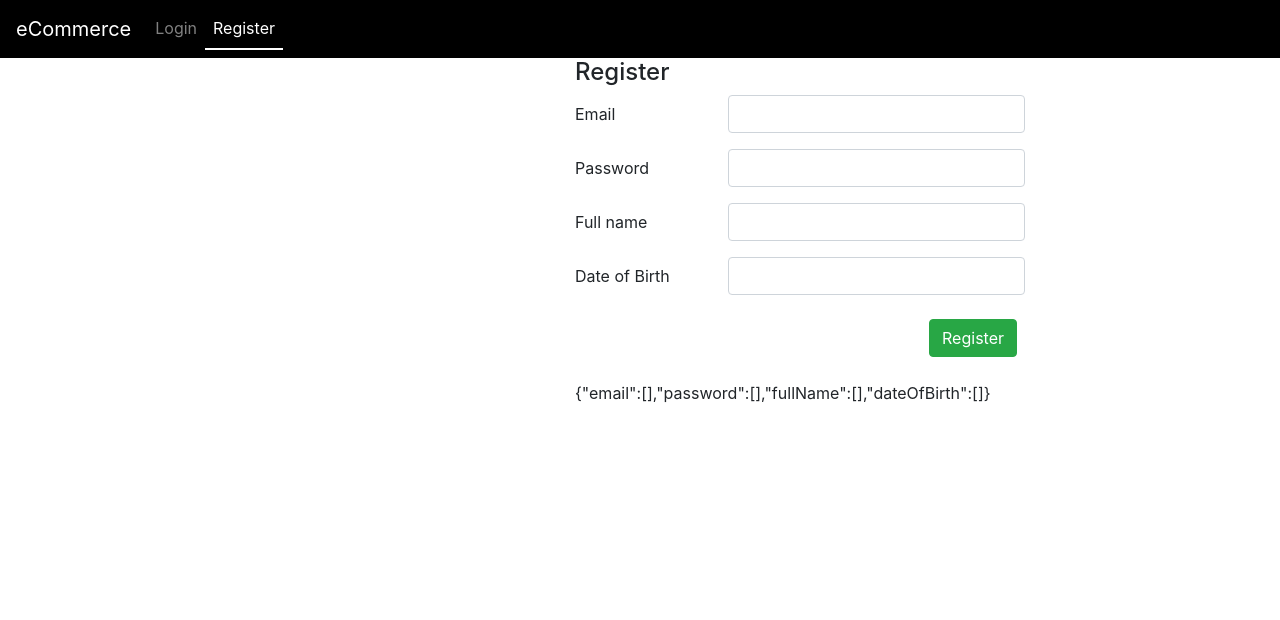
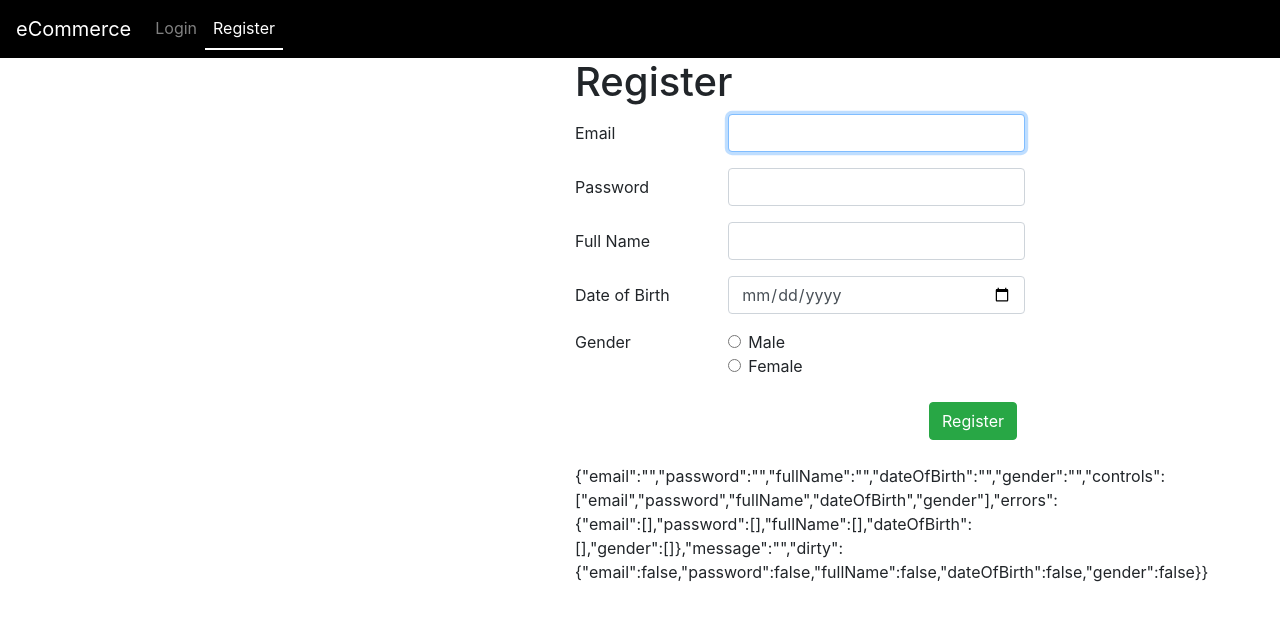
Before and after one commit to Ivan-Slavkovic/React_Udemy, a React (Create React App) app: page /#/register in a window 1280 px wide. Shown: the top 620 px of the page. Built offline with nearby package versions, Linux system fonts and the light colour scheme.

Commit message:
Adding gender and checking if the forms are dirty

```diff
--- a/src/App.js
+++ b/src/App.js
@@ -70,4 +70,4 @@ export default class App extends Component {
     this.setState({ isLoggedIn: status });
   };
 }
-// end of chapter 9 part 2
+// end of chapter 10 part 4
--- a/src/Registration.jsx
+++ b/src/Registration.jsx
@@ -8,14 +8,23 @@ class Register extends Component {
       password: "",
       fullName: "",
       dateOfBirth: "",
-      controls: ["email", "password", "fullName", "dateOfBirth"],
+      gender: "",
+      controls: ["email", "password", "fullName", "dateOfBirth", "gender"],
       errors: {
         email: [],
         password: [],
         fullName: [],
         dateOfBirth: [],
+        gender: [],
       },
       message: "",
+      dirty: {
+        email: false,
+        password: false,
+        fullName: false,
+        dateOfBirth: false,
+        gender: false,
+      },
     };
   }
 
@@ -23,8 +32,9 @@ class Register extends Component {
     return (
       <div className="row">
         <div className="col-lg-6 mx-auto">
-          <h4>Register</h4>
-          {/*Email starts*/}
+          <h1>Register</h1>
+
+          {/* email starts */}
           <div className="form-group form-row">
             <label className="col-lg-4 col-form-label" htmlFor="email">
               Email
@@ -34,74 +44,171 @@ class Register extends Component {
                 type="text"
                 id="email"
                 className="form-control"
+                autoFocus="autofocus"
                 value={this.state.email}
                 onChange={(event) => {
-                  this.setState({ email: event.target.value }, this.validate);
+                  let dirty = this.state.dirty;
+                  dirty.email = true;
+                  this.setState(
+                    { email: event.target.value, dirty: dirty },
+                    this.validate
+                  );
+                }}
+                onBlur={(event) => {
+                  let dirty = this.state.dirty;
+                  dirty.email = true;
+                  this.setState({ dirty: dirty }, this.validate);
                 }}
               />
             </div>
           </div>
-          {/*Email ends*/}
+          {/* email ends */}
 
-          {/*password starts*/}
+          {/* password starts */}
           <div className="form-group form-row">
             <label className="col-lg-4 col-form-label" htmlFor="password">
               Password
             </label>
             <div className="col-lg-8">
               <input
-                type="text"
+                type="password"
                 id="password"
                 className="form-control"
-                value={this.state.email}
+                value={this.state.password}
                 onChange={(event) => {
+                  let dirty = this.state.dirty;
+                  dirty.password = true;
+
                   this.setState(
-                    { password: event.target.value },
+                    { password: event.target.value, dirty: dirty },
                     this.validate
                   );
+                }}
+                onBlur={(event) => {
+                  let dirty = this.state.dirty;
+                  dirty.password = true;
+                  this.setState({ dirty: dirty }, this.validate);
                 }}
               />
             </div>
           </div>
-          {/*Password ends*/}
+          {/* password ends */}
 
-          {/*FullName starts*/}
+          {/* fullName starts */}
           <div className="form-group form-row">
             <label className="col-lg-4 col-form-label" htmlFor="fullName">
-              Full name
+              Full Name
             </label>
             <div className="col-lg-8">
               <input
                 type="text"
                 id="fullName"
                 className="form-control"
-                value={this.state.email}
+                value={this.state.fullName}
                 onChange={(event) => {
-                  this.setState({ email: event.target.value }, this.validate);
+                  let dirty = this.state.dirty;
+                  dirty.fullName = true;
+
+                  this.setState(
+                    { fullName: event.target.value, dirty: dirty },
+                    this.validate
+                  );
+                }}
+                onBlur={(event) => {
+                  let dirty = this.state.dirty;
+                  dirty.fullName = true;
+                  this.setState({ dirty: dirty }, this.validate);
                 }}
               />
             </div>
           </div>
-          {/*fullName ends*/}
+          {/* fullName ends */}
 
-          {/*dateOfBirth starts*/}
+          {/* dateOfBirth starts */}
           <div className="form-group form-row">
             <label className="col-lg-4 col-form-label" htmlFor="dateOfBirth">
               Date of Birth
             </label>
             <div className="col-lg-8">
               <input
-                type="text"
+                type="date"
                 id="dateOfBirth"
                 className="form-control"
-                value={this.state.email}
+                value={this.state.dateOfBirth}
                 onChange={(event) => {
-                  this.setState({ email: event.target.value }, this.validate);
+                  let dirty = this.state.dirty;
+                  dirty.dateOfBirth = true;
+
+                  this.setState(
+                    { dateOfBirth: event.target.value, dirty: dirty },
+                    this.validate
+                  );
+                }}
+                onBlur={(event) => {
+                  let dirty = this.state.dirty;
+                  dirty.dateOfBirth = true;
+                  this.setState({ dirty: dirty }, this.validate);
                 }}
               />
             </div>
           </div>
-          {/*dateofBirth ends*/}
+          {/* dateOfBirth ends */}
+
+          {/*Gender starts*/}
+          <div className="form-group form-row">
+            <label className="col-lg-4">Gender</label>
+            <div className="col-lg-8">
+              <div className="form-check">
+                <input
+                  type="radio"
+                  id="male"
+                  name="gender"
+                  className="form-check-input"
+                  value="male"
+                  check={this.state.gender === "male" ? true : false}
+                  onChange={(event) => {
+                    let dirty = this.state.dirty;
+                    dirty.gender = true;
+                    this.setState({ gender: event.target.value, dirty: dirty });
+                  }}
+                  onBlur={(event) => {
+                    let dirty = this.state.dirty;
+                    dirty.gender = true;
+                    this.setState({ dirty: dirty });
+                  }}
+                />
+                <lavel className="form-check-label" htmlFor="male">
+                  Male
+                </lavel>
+              </div>
+              <div className="form-check">
+                <input
+                  type="radio"
+                  id="female"
+                  name="gender"
+                  className="form-check-input"
+                  value="female"
+                  check={this.state.gender === "female" ? true : false}
+                  onChange={(event) => {
+                    let dirty = this.state.dirty;
+                    dirty.gender = true;
+                    this.setState({ gender: event.target.value, dirty: dirty });
+                  }}
+                  onBlur={(event) => {
+                    let dirty = this.state.dirty;
+                    dirty.gender = true;
+                    this.setState({ dirty: dirty });
+                  }}
+                />
+                <lavel className="form-check-label" htmlFor="female">
+                  Female
+                </lavel>
+              </div>
+            </div>
+          </div>
+
+          {/*Gender ends*/}
+
           <div className="row">
             <div className="col-lg-12">
               <div className="text-right">{this.state.message}</div>
@@ -113,15 +220,20 @@ class Register extends Component {
                   Register
                 </button>
               </div>
+
               <ul className="text-danger">
                 {Object.keys(this.state.errors).map((control) => {
-                  return this.state.errors[control].map((err) => {
-                    return <li key={err}>{err}</li>;
-                  });
+                  if (this.state.dirty[control]) {
+                    return this.state.errors[control].map((err) => {
+                      return <li key={err}>{err}</li>;
+                    });
+                  } else {
+                    return "";
+                  }
                 })}
               </ul>
-              {/*Errors*/}
-              <div>{JSON.stringify(this.state.errors)}</div>
+
+              <div>{JSON.stringify(this.state)}</div>
             </div>
           </div>
         </div>
@@ -130,69 +242,88 @@ class Register extends Component {
   } //end of render
 
   validate = () => {
-    //eading each control from "controls" array
+    const validEmailRegex = /\w+([-+.']\w+)*@\w+([-.]\w+)*\.\w+([-.]\w+)*/;
+    const validPasswordRegex = /((?=.*\d)(?=.*[a-z])(?=.*[A-Z]).{6,15})/;
     let errors = {};
-    const validEmailRegex = /\w+([-+.']\w+)*@\w+([-.]\w+)*\.\w([-.]\w+)*/;
-    const validPasswordRegex = /((?=.*\d)(?=.*[a-z])(?=.*[A-Z]).{6,15})/;
+
+    //reading each control from 'controls' array
     this.state.controls.forEach((control) => {
       errors[control] = [];
+
       switch (control) {
         case "email":
           //email can't be blank
           if (!this.state[control]) {
-            errors = [control].push("Email cannot be blank ");
+            errors[control].push("Email can't be blank");
           }
+
           //checking email reg exp
           if (this.state.email) {
             if (!validEmailRegex.test(this.state[control])) {
-              errors = [control].push("Proper email address is expected");
+              errors[control].push("Proper email address is expected");
             }
           }
           break;
 
         case "password":
-          //password cannot be blank
+          //password can't be blank
           if (!this.state[control]) {
-            errors = [control].push("Password cannot be blank ");
+            errors[control].push("Password can't be blank");
           }
-          if (this.state.email) {
+
+          //checking password reg exp
+          if (this.state.password) {
             if (!validPasswordRegex.test(this.state[control])) {
-              errors = [control].push(
-                "Password should be 6 to 15 characters one upper,one lower and one digit"
+              errors[control].push(
+                "Password should be 6 to 15 characters long with at least one uppercase letter, one lowercase letter and one digit"
               );
             }
           }
           break;
 
         case "fullName":
-          //fullName can't be black
+          //fullName can't be blank
           if (!this.state[control]) {
-            errors = [control].push("Full Name cannot be blank ");
+            errors[control].push("Full Name can't be blank");
           }
           break;
 
         case "dateOfBirth":
-          //dateOfBirth can't be black
+          //dateOfBirth can't be blank
           if (!this.state[control]) {
-            errors = [control].push("Date of birth cannot be blank ");
+            errors[control].push("Date of Birth can't be blank");
           }
+
+          //dateOfBirth should be 18 years older
           if (this.state[control]) {
-            let dob = new Date(this.state[control].getTime());
-            let today = new Date().getTime();
+            let dob = new Date(this.state[control]).getTime(); //no. of milliseconds since 1970-01-01
+            let today = new Date().getTime(); //no. of milliseconds since 1970-01-01
 
-            if (today - 18 * 365.25 * 24 * 60 * 1000 < dob) {
-              errors = [control].push("Minimum age is 18 years");
+            if (today - 18 * 365.25 * 24 * 60 * 60 * 1000 < dob) {
+              errors[control].push("Minimum age is 18 years");
             }
+          }
+          break;
+        case "gender":
+          //checking if gender is empty
+          if (!this.state[control]) {
+            errors[control].push("Gender cannot be blank");
           }
           break;
         default:
           break;
       }
     });
+
+    //set errors
     this.setState({ errors });
   };
+
+  //Checks state.errors property for error messages
   isValid = () => {
     let valid = true;
+
+    //reading all controls from this.state.errors
     for (let control in this.state.errors) {
       if (this.state.errors[control].length > 0) {
         valid = false;
@@ -200,14 +331,25 @@ class Register extends Component {
     }
     return valid;
   };
+
+  //Executes when the user clicks on Register button
   onRegisterClick = () => {
+    //make all dirty
+    var dirty = this.state.dirty;
+    Object.keys(dirty).forEach((control) => {
+      dirty[control] = true;
+    });
+    this.setState({ dirty: dirty });
+
+    //invoke validate method to check all control's values
     this.validate();
-    if (this.isValid) {
+
+    if (this.isValid()) {
       this.setState({ message: "Valid" });
     } else {
-      this.setState({ message: "Valid" });
       this.setState({ message: "Invalid" });
     }
   };
 }
+
 export default Register;
```
